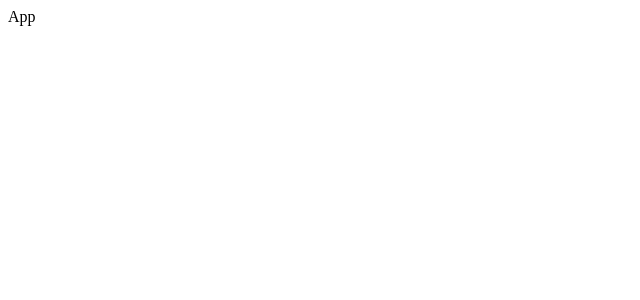
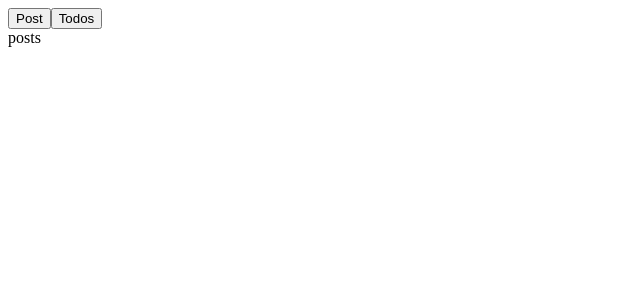
Before and after one commit to jacklee0223/hooks-simple, a React (Create React App) app: page / in a window 1280 px wide. Shown: the top 300 px of the page, without its empty margins (0-640 px from the left). Built offline with nearby package versions, Linux system fonts and the light colour scheme.

Commit message:
implement simple classical component

```diff
--- a/src/components/App.jsx
+++ b/src/components/App.jsx
@@ -1,8 +1,24 @@
 import React, { Component } from 'react';
 
 class App extends Component {
+  state = {
+    resource: 'posts'
+  };
+
   render() {
-    return <div>App</div>;
+    return (
+      <div>
+        <div>
+          <button onClick={() => this.setState({ resource: 'posts' })}>
+            Post
+          </button>
+          <button onClick={() => this.setState({ resource: 'todos' })}>
+            Todos
+          </button>
+        </div>
+        {this.state.resource}
+      </div>
+    );
   }
 }
 
```
